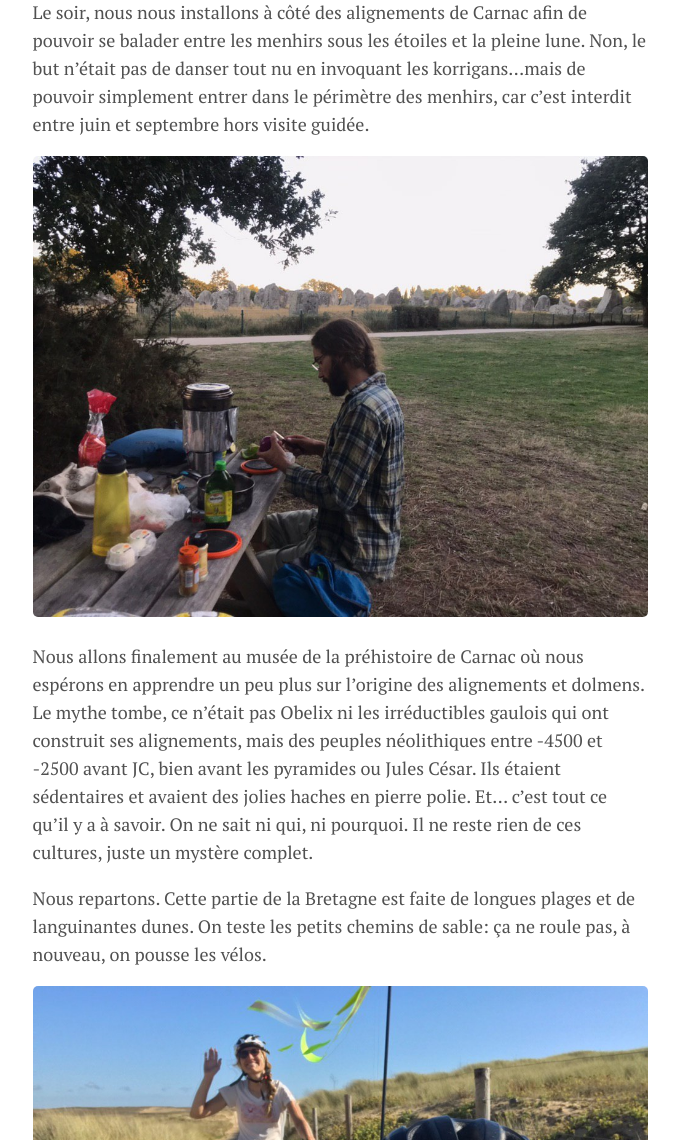
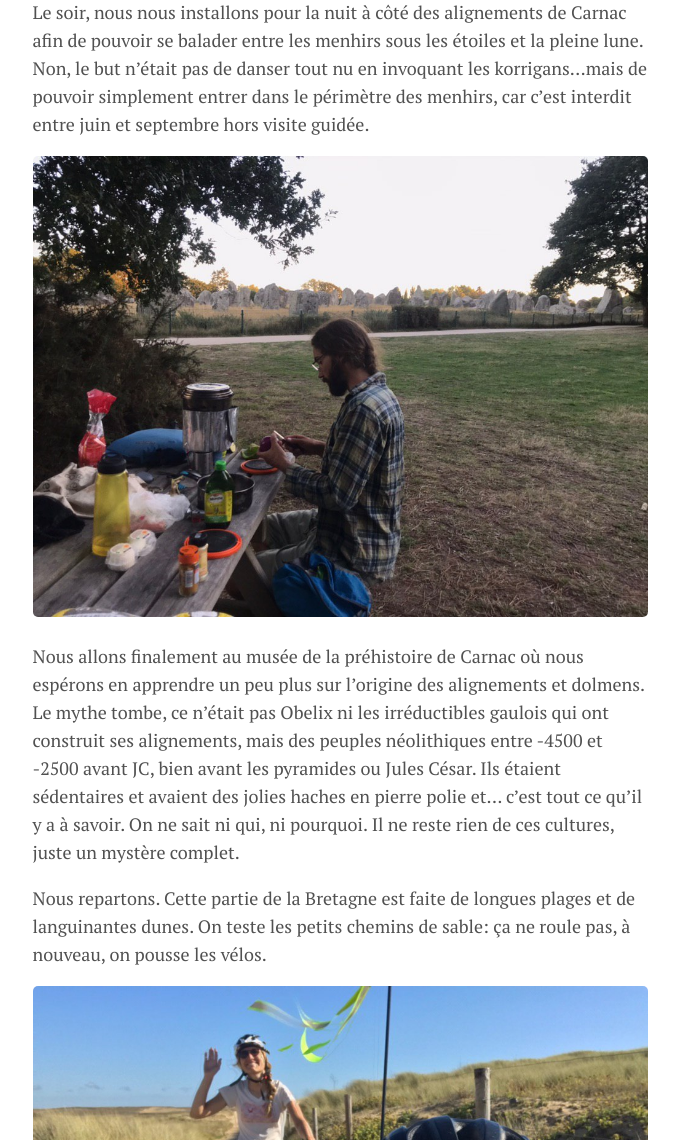
Before and after one commit to cyclovoyage/cyclovoyage.github.io, a Jekyll site: the page built from _posts/2020-09-09-bretagne01.md, in a window 1280 px wide and 1400 px high, scrolled down 4870 px. Shown: the part 260-1400 px from the top of the window, without its empty margins (300-979 px from the left). Built offline with Jekyll 4.4.1, drawn with Linux system fonts in a browser that asks for light colours; some of the changed text lies outside the part shown.

Commit message:
Update 2020-09-09-bretagne01.md

```diff
--- a/_posts/2020-09-09-bretagne01.md
+++ b/_posts/2020-09-09-bretagne01.md
@@ -38,11 +38,11 @@
 
 <img src="/assets/img/56CD23F3-A3F9-40E2-93B6-017771A9828F.jpeg">
 
-Le soir, nous nous installons à côté des alignements de Carnac afin de pouvoir se balader entre les menhirs sous les étoiles et la pleine lune. Non, le but n’était pas de danser tout nu en invoquant les korrigans...mais de pouvoir simplement entrer dans le périmètre des menhirs, car c’est interdit entre juin et septembre hors visite guidée.
+Le soir, nous nous installons pour la nuit à côté des alignements de Carnac afin de pouvoir se balader entre les menhirs sous les étoiles et la pleine lune. Non, le but n’était pas de danser tout nu en invoquant les korrigans...mais de pouvoir simplement entrer dans le périmètre des menhirs, car c’est interdit entre juin et septembre hors visite guidée.
 
 <img src="/assets/img/6C200749-E2A7-4DC4-A794-6320DFFA200A.jpeg">
 
-Nous allons finalement au musée de la préhistoire de Carnac où nous espérons en apprendre un peu plus sur l’origine des alignements et dolmens. Le mythe tombe, ce n’était pas Obelix ni les irréductibles gaulois qui ont construit ses alignements, mais des peuples néolithiques entre -4500 et -2500 avant JC, bien avant les pyramides ou Jules César. Ils étaient sédentaires et avaient des jolies haches en pierre polie. Et... c’est tout ce qu’il y a à savoir. On ne sait ni qui, ni pourquoi. Il ne reste rien de ces cultures, juste un mystère complet.
+Nous allons finalement au musée de la préhistoire de Carnac où nous espérons en apprendre un peu plus sur l’origine des alignements et dolmens. Le mythe tombe, ce n’était pas Obelix ni les irréductibles gaulois qui ont construit ses alignements, mais des peuples néolithiques entre -4500 et -2500 avant JC, bien avant les pyramides ou Jules César. Ils étaient sédentaires et avaient des jolies haches en pierre polie et... c’est tout ce qu’il y a à savoir. On ne sait ni qui, ni pourquoi. Il ne reste rien de ces cultures, juste un mystère complet.
 
 Nous repartons. Cette partie de la Bretagne est faite de longues plages et de languinantes dunes. On teste les petits chemins de sable: ça ne roule pas, à nouveau, on pousse les vélos.
 
@@ -78,7 +78,7 @@
 
 <img src="/assets/img/CDE79DBB-9554-4FF8-B979-D0C8BEBCEC2D.jpeg">
 
-Nous sentons l’air alpin: la nuit est fraîche. On a bien fait de trimballer nos tisanes pendant 3 mois: on les utilise pour la première fois. Le matin on se réveille tranquillou avec le soleil. Sans se presser, on fait notre café et un bon petit déj’ avec des pommes ramassées la veille. On prend la route et bam, on se prend un brouillard brumisant à couper au couteau. On ne voit pas à 20m. Comme tout alpiniste vous le dira, la météo peut tourner très vite en montagne. On s’en sort en trouvant des petits chemins de terre à travers champs pour éviter la grosse route sous le brouillard.
+Nous sentons l’air alpin: la nuit est fraîche. On a bien fait de trimballer nos tisanes pendant 3 mois: on les utilise pour la première fois. Le matin on se réveille tranquillou avec le soleil. Sans se presser, on fait notre café et un bon petit déj’ avec des pommes ramassées la veille. On prend la route et bam! On se prend un brouillard brumisant à couper au couteau. On ne voit pas à 20m. Comme tout alpiniste vous le dira, la météo peut tourner très vite en montagne. On s’en sort en trouvant des petits chemins de terre à travers champs pour éviter la grosse route sous le brouillard.
 
 
 
```
Also changed, not shown: other parts of _posts/2020-09-09-bretagne01.md (+1 -1 lines).
